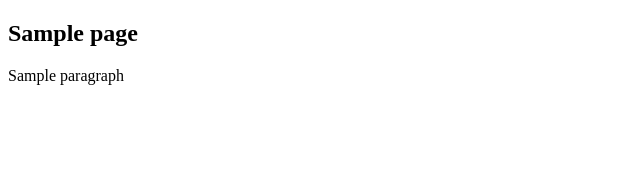
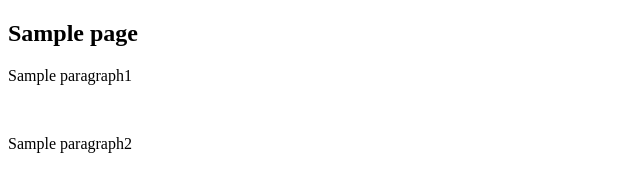
Before and after one commit to SAYANGIT007/oibsip_1, a plain HTML site: page folder1/index.html in a window 1280 px wide. Shown: the whole page, without its empty margins (0-640 px from the left). Drawn offline with Linux system fonts and the light colour scheme.

Commit message:
Update index.html

```diff
--- a/folder1/index.html
+++ b/folder1/index.html
@@ -7,6 +7,8 @@
 </head>
 <body>
     <h2>Sample page</h2>
-    <p>Sample paragraph</p>
+    <p>Sample paragraph1</p>
+    <br>
+    <p>Sample paragraph2</p>
 </body>
 </html>
```
